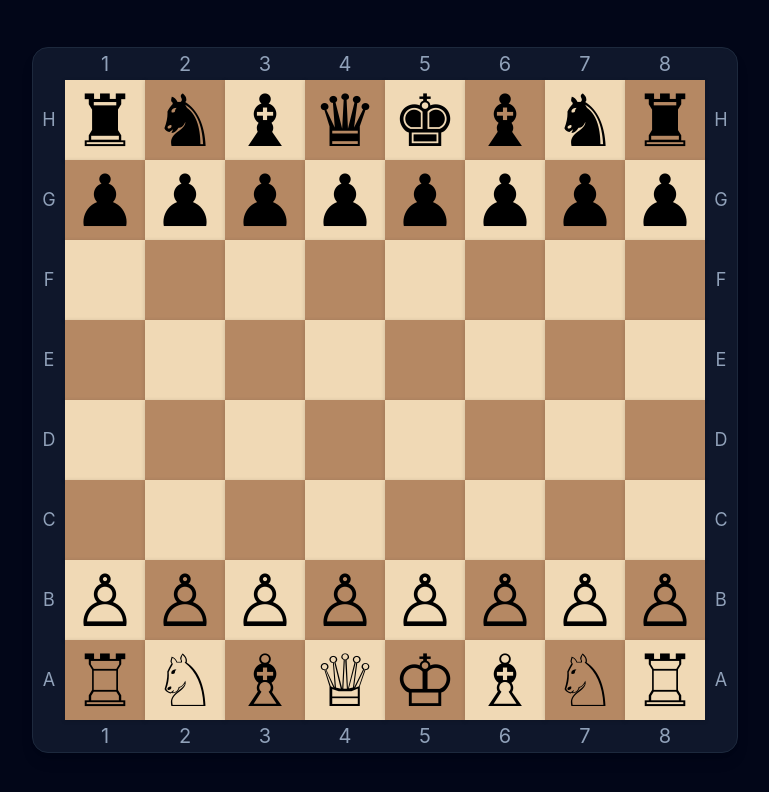
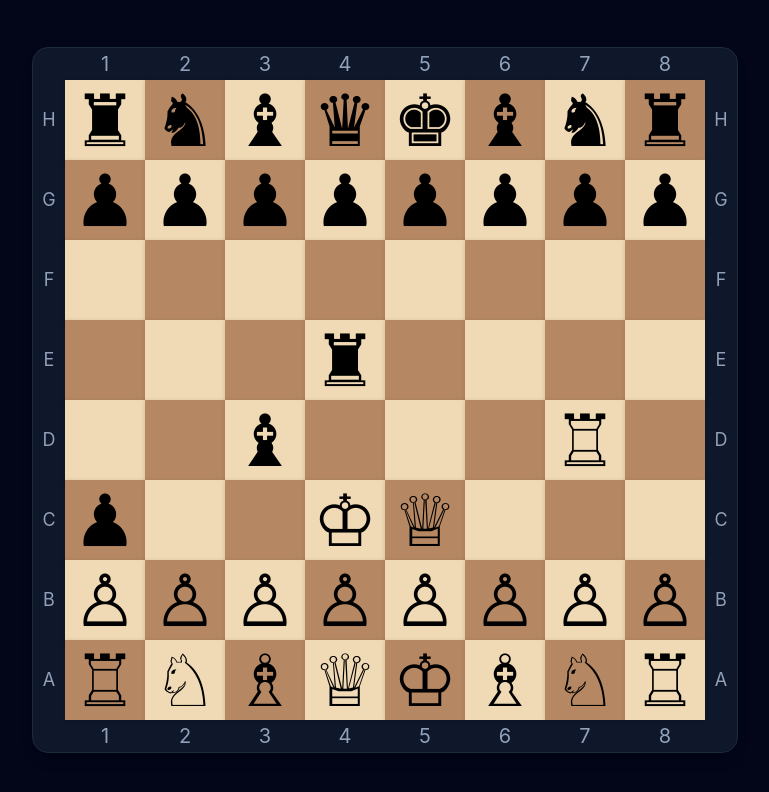
Before and after one commit to AlvertisMinas/chess, a React (Vite) app: page / in a window 1280 px wide. Shown: the top 792 px of the page, without its empty margins (255-1024 px from the left). Built offline with nearby package versions, Linux system fonts and the light colour scheme.

Commit message:
Highlight legal moves
- Compute legal moves per piece type and highlight them on select
- Missing special moves: castling, en passant, promotion

```diff
--- a/src/App.tsx
+++ b/src/App.tsx
@@ -5,14 +5,17 @@ import {
   type BoardState,
   type Coord,
 } from "./useful/boardState";
+import { moves } from "./useful/moves";
 
 const App = () => {
   const [boardState, setBoardState] = useState<BoardState>(initialBoardState);
   const [selected, setSelected] = useState<Coord | null>(null);
+  const [possibleMoves, setPossibleMoves] = useState<Coord[] | null>([]);
 
   const handleSquareClick = (row: number, col: number) => {
     if (selected?.row === row && selected?.col === col) {
       setSelected(null);
+      setPossibleMoves(null);
       return;
     }
 
@@ -20,10 +23,12 @@ const App = () => {
 
     if (piece) {
       setSelected({ row, col });
+      setPossibleMoves(moves[piece.type](row, col, boardState));
       return;
     }
 
     setSelected(null);
+    setPossibleMoves(null);
   };
 
   return (
@@ -32,6 +37,7 @@ const App = () => {
         boardState={boardState}
         selected={selected}
         onSquareClick={handleSquareClick}
+        possibleMoves={possibleMoves}
       />
     </div>
   );
--- a/src/components/board/Board.tsx
+++ b/src/components/board/Board.tsx
@@ -6,6 +6,7 @@ type BoardProps = {
   boardState: BoardState;
   selected: Coord | null;
   onSquareClick: (row: number, col: number) => void;
+  possibleMoves: Coord[] | null;
 };
 
 const BoardRank = ({ rowIndex }: { rowIndex: number }) => (
@@ -14,7 +15,12 @@ const BoardRank = ({ rowIndex }: { rowIndex: number }) => (
   </div>
 );
 
-export const Board = ({ boardState, selected, onSquareClick }: BoardProps) => {
+export const Board = ({
+  boardState,
+  selected,
+  onSquareClick,
+  possibleMoves,
+}: BoardProps) => {
   return (
     <div className="bg-slate-900 rounded-2xl shadow-lg border border-slate-800 text-center">
       <BoardNumbers />
@@ -24,6 +30,9 @@ export const Board = ({ boardState, selected, onSquareClick }: BoardProps) => {
           {row.map((piece, columnIndex) => (
             <BoardSquare
               key={columnIndex}
+              highlighted={possibleMoves?.some(
+                (coord) => coord.row === rowIndex && coord.col === columnIndex,
+              )}
               squareColor={
                 ((rowIndex % 2) + columnIndex) % 2 === 0 ? "white" : "black"
               }
--- a/src/components/board/BoardSquare.tsx
+++ b/src/components/board/BoardSquare.tsx
@@ -1,6 +1,7 @@
 import { pieces, type Piece, type PieceColor } from "../../useful/pieces";
 
 type BoardSquareProps = {
+  highlighted?: boolean;
   squareColor: PieceColor;
   piece: Piece | null;
   selected: boolean;
@@ -8,18 +9,21 @@ type BoardSquareProps = {
 };
 
 export const BoardSquare = ({
+  highlighted,
   squareColor,
   piece,
   selected,
   onClick,
 }: BoardSquareProps) => {
   const isLight = squareColor === "white";
-  const isClickable = piece !== null;
+  const isClickable = piece !== null || highlighted;
   const background = selected
-    ? "bg-amber-400"
-    : isLight
-      ? "bg-light-tile"
-      : "bg-dark-tile";
+    ? "bg-amber-300"
+    : highlighted
+      ? "bg-amber-200"
+      : isLight
+        ? "bg-light-tile"
+        : "bg-dark-tile";
   const hover =
     isClickable && !selected ? "hover:border-4 hover:border-slate-500" : "";
   const pointer = isClickable ? "cursor-pointer" : "cursor-default";
--- a/src/useful/boardState.ts
+++ b/src/useful/boardState.ts
@@ -29,9 +29,27 @@ export const initialBoardState: BoardState = [
     { color: "black", type: "pawn" },
   ],
   [null, null, null, null, null, null, null, null],
-  [null, null, null, null, null, null, null, null],
-  [null, null, null, null, null, null, null, null],
-  [null, null, null, null, null, null, null, null],
+  [null, null, null, { color: "black", type: "rook" }, null, null, null, null],
+  [
+    null,
+    null,
+    { color: "black", type: "bishop" },
+    null,
+    null,
+    null,
+    { color: "white", type: "rook" },
+    null,
+  ],
+  [
+    { color: "black", type: "pawn" },
+    null,
+    null,
+    { color: "white", type: "king" },
+    { color: "white", type: "queen" },
+    null,
+    null,
+    null,
+  ],
   [
     { color: "white", type: "pawn" },
     { color: "white", type: "pawn" },
--- /dev/null
+++ b/src/useful/moves.ts
@@ -0,0 +1,144 @@
+import type { BoardState, Coord } from "./boardState";
+import type { PieceColor, PieceType } from "./pieces";
+
+const inBounds = (row: number, col: number) =>
+  row >= 0 && row < 8 && col >= 0 && col < 8;
+
+const rookDirs = [
+  { dr: -1, dc: 0 },
+  { dr: 1, dc: 0 },
+  { dr: 0, dc: -1 },
+  { dr: 0, dc: 1 },
+] as const;
+
+const bishopDirs = [
+  { dr: -1, dc: -1 },
+  { dr: -1, dc: 1 },
+  { dr: 1, dc: -1 },
+  { dr: 1, dc: 1 },
+] as const;
+
+const queenDirs = [...rookDirs, ...bishopDirs];
+
+const slides = (
+  row: number,
+  col: number,
+  board: BoardState,
+  color: PieceColor,
+  dirs: readonly { dr: number; dc: number }[],
+): Coord[] => {
+  const moves: Coord[] = [];
+
+  for (const { dr, dc } of dirs) {
+    let r = row + dr;
+    let c = col + dc;
+
+    while (inBounds(r, c)) {
+      const target = board[r][c];
+
+      if (!target) {
+        moves.push({ row: r, col: c });
+      } else {
+        if (target.color !== color) {
+          moves.push({ row: r, col: c });
+        }
+        break;
+      }
+
+      r += dr;
+      c += dc;
+    }
+  }
+
+  return moves;
+};
+
+type MoveFn = (row: number, col: number, board: BoardState) => Coord[];
+
+export const moves: Record<PieceType, MoveFn> = {
+  king: (row, col, board) => {
+    const piece = board[row][col];
+    if (!piece) return [];
+
+    return [
+      { row: row - 1, col },
+      { row: row - 1, col: col + 1 },
+      { row: row - 1, col: col - 1 },
+      { row: row + 1, col },
+      { row: row + 1, col: col + 1 },
+      { row: row + 1, col: col - 1 },
+      { row, col: col + 1 },
+      { row, col: col - 1 },
+    ].filter(({ row: r, col: c }) => {
+      if (!inBounds(r, c)) return false;
+      const target = board[r][c];
+      return !target || target.color !== piece.color;
+    });
+  },
+
+  rook: (row, col, board) => {
+    const piece = board[row][col];
+    if (!piece) return [];
+    return slides(row, col, board, piece.color, rookDirs);
+  },
+
+  bishop: (row, col, board) => {
+    const piece = board[row][col];
+    if (!piece) return [];
+    return slides(row, col, board, piece.color, bishopDirs);
+  },
+
+  queen: (row, col, board) => {
+    const piece = board[row][col];
+    if (!piece) return [];
+    return slides(row, col, board, piece.color, queenDirs);
+  },
+
+  pawn: (row, col, board) => {
+    const piece = board[row][col];
+    if (!piece) return [];
+
+    const dr = piece.color === "white" ? -1 : 1;
+    const startRow = piece.color === "white" ? 6 : 1;
+    const moves: Coord[] = [];
+
+    if (inBounds(row + dr, col) && !board[row + dr][col]) {
+      moves.push({ row: row + dr, col });
+      if (row === startRow && !board[row + 2 * dr][col]) {
+        moves.push({ row: row + 2 * dr, col });
+      }
+    }
+
+    for (const dc of [-1, 1]) {
+      const r = row + dr;
+      const c = col + dc;
+      if (!inBounds(r, c)) continue;
+      const target = board[r][c];
+      if (target && target.color !== piece.color) {
+        moves.push({ row: r, col: c });
+      }
+    }
+
+    return moves;
+  },
+
+  knight: (row, col, board) => {
+    const piece = board[row][col];
+    if (!piece) return [];
+
+    return [
+      { row: row - 2, col: col - 1 },
+      { row: row - 2, col: col + 1 },
+      { row: row - 1, col: col - 2 },
+      { row: row - 1, col: col + 2 },
+      { row: row + 1, col: col - 2 },
+      { row: row + 1, col: col + 2 },
+      { row: row + 2, col: col - 1 },
+      { row: row + 2, col: col + 1 },
+    ].filter(({ row: r, col: c }) => {
+      if (!inBounds(r, c)) return false;
+      const target = board[r][c];
+      return !target || target.color !== piece.color;
+    });
+  },
+};
```
